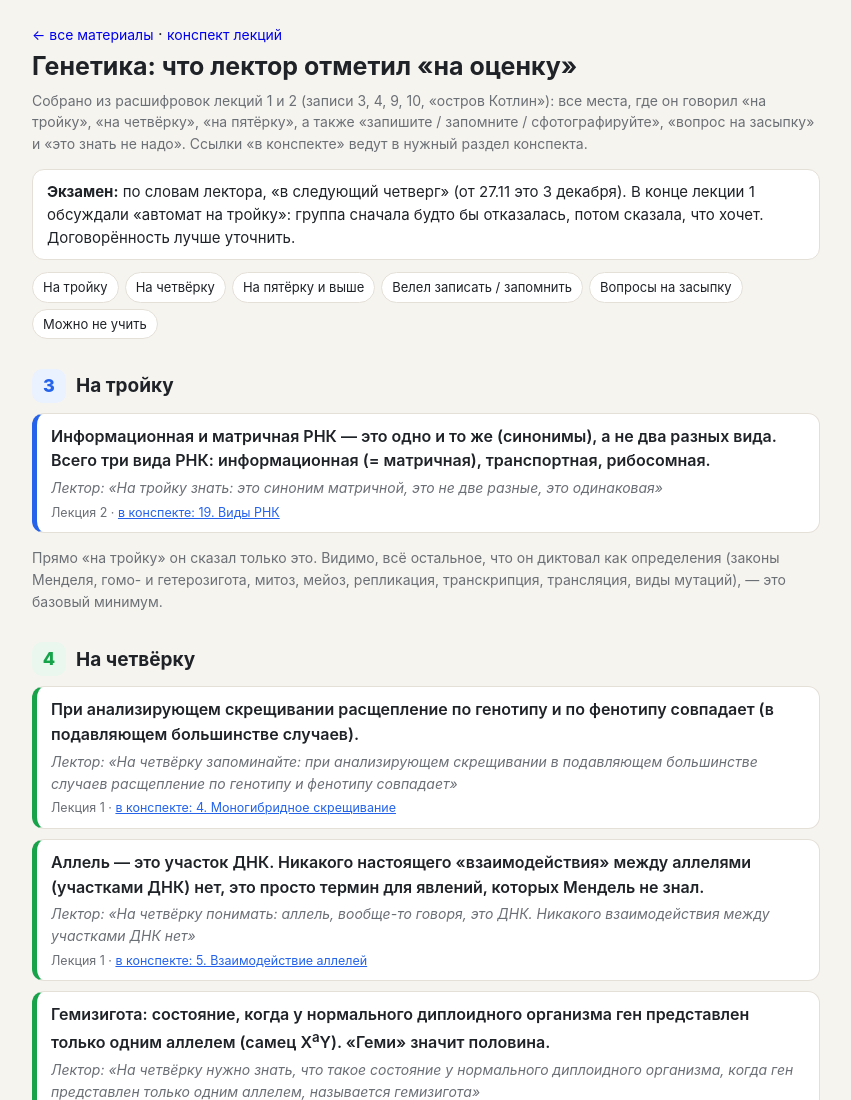
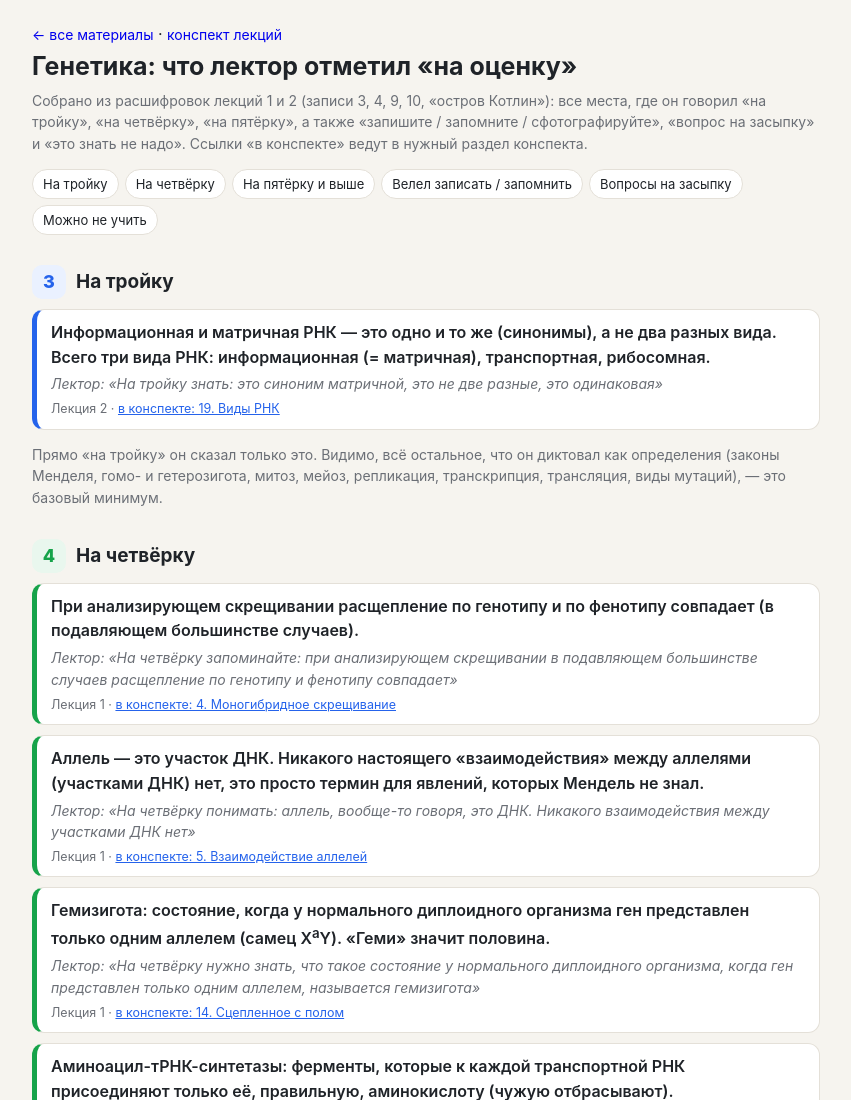
Before and after one commit to darlenelandau/agro, a plain HTML site: page genetics-grades.html in a window 1280 px wide. Shown: the top 1100 px of the page, without its empty margins (214-1065 px from the left). Drawn offline with Linux system fonts and the light colour scheme.

Commit message:
Генетика: убрана плашка про экзамен
Co-Authored-By: Claude Opus 5.5 <noreply@anthropic.com>

```diff
--- a/genetics-grades.html
+++ b/genetics-grades.html
@@ -34,8 +34,6 @@ h2{font-size:19px;margin:30px 0 8px;display:flex;align-items:center;gap:10px}
 <a href="index.html" style="font-size:14px;text-decoration:none">← все материалы</a> · <a href="genetics.html" style="font-size:14px;text-decoration:none">конспект лекций</a>
 <h1>Генетика: что лектор отметил «на оценку»</h1>
 <div class="sub">Собрано из расшифровок лекций 1 и 2 (записи 3, 4, 9, 10, «остров Котлин»): все места, где он говорил «на тройку», «на четвёрку», «на пятёрку», а также «запишите / запомните / сфотографируйте», «вопрос на засыпку» и «это знать не надо». Ссылки «в конспекте» ведут в нужный раздел конспекта.</div>
-
-<div class="note"><b>Экзамен:</b> по словам лектора, «в следующий четверг» (от 27.11 это 3 декабря). В конце лекции 1 обсуждали «автомат на тройку»: группа сначала будто бы отказалась, потом сказала, что хочет. Договорённость лучше уточнить.</div>
 
 <nav><a href="#g3">На тройку</a><a href="#g4">На четвёрку</a><a href="#g5">На пятёрку и выше</a><a href="#imp">Велел записать / запомнить</a><a href="#zas">Вопросы на засыпку</a><a href="#no">Можно не учить</a></nav>
 
```
